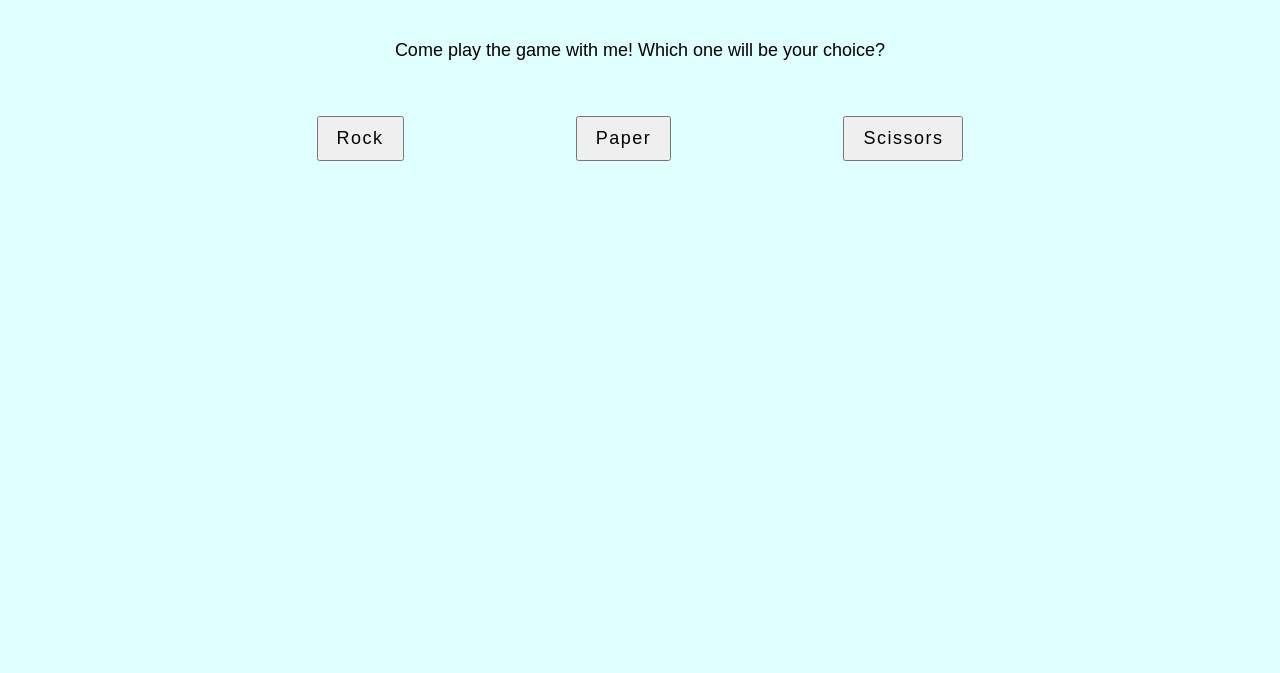
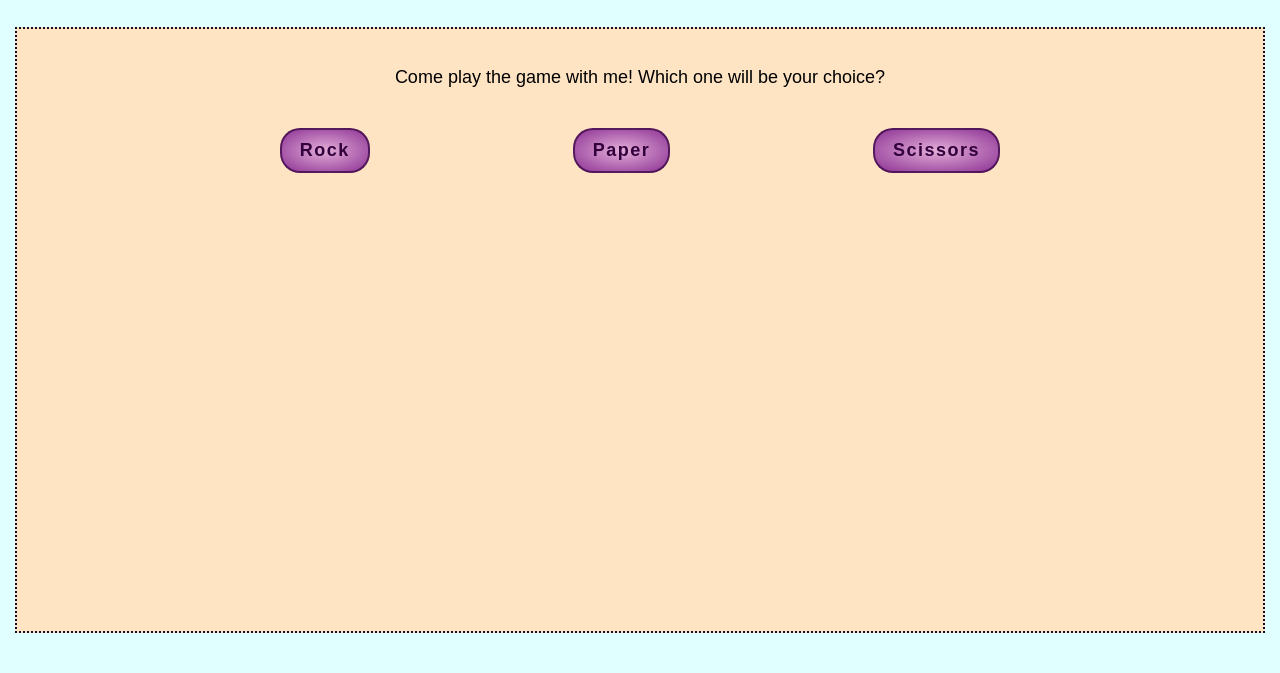
Before and after one commit to Ilaria44/rock-paper-scissors, a plain HTML site: page index.html in a window 1280 px wide. Shown: the part 127-800 px from the top of the page. Drawn offline with Linux system fonts and the light colour scheme.

Commit message:
Add styles

```diff
--- a/index.html
+++ b/index.html
@@ -8,7 +8,9 @@
 
 <body>
 <h1>Rock Paper Scissors</h1>
-<div class="introduction">Come play the game with me! Which one will be your choice?</div>
+<div class="content">
+  <p>Come play the game with me! Which one will be your choice?</p>
+
   <div class="buttons-container">
     <button id="rock">Rock</button>
     <button id="paper">Paper</button>
@@ -17,6 +19,8 @@
 
   <div class="result"></div>
 
+</div>
+
 <!-- <script src="main.js"></script> -->
 </body>
 </html>
--- a/style.css
+++ b/style.css
@@ -1,7 +1,17 @@
+* {
+  box-sizing: border-box;
+}
+
+html, body {
+  margin: 0;
+  padding: 0;
+
+}
+
 body {
-  width: 80%;
-  height: 100%;
+  height: 100vh;
   margin: 0 auto;
+  padding: 0 15px;
   display: flex;
   flex-direction: column;
   align-items: center;
@@ -9,34 +19,46 @@ body {
 }
 
 div, h1 {
-  padding: 20px 100px;
-  width: 80%;
   text-align: center;
   font-family: sans-serif;
 }
 
+h1, .content {
+  border: 2px dotted rgb(15, 15, 40);
+  padding: 20px 60px;
+  width: 100%;
+}
+
 h1 {
   margin-top: 40px;
+  margin-bottom: 30px;
   color: rgb(15, 15, 40);
   font-size: 35px;
-  border: 2px dotted rgb(15, 15, 40);
   background-color: rgb(191, 230, 255);
 }
 
-.introduction {
+.content {
+  margin-bottom: 40px;
   font-size: 18px;
+  background-color: bisque;
+  flex: 1;
+
 }
 
 .buttons-container {
-  margin-top: 15px;
-  width: 80%;
+  margin-top: 40px;
   display: flex;
-  justify-content: space-around;
+  justify-content: space-evenly;
 }
 
 button {
   padding: 10px 18px;
   font-size: 18px;
+  font-weight: bold;
   letter-spacing: 1.5px;
+  color: rgb(51, 0, 62);
+  background: radial-gradient(rgba(221, 160, 221, 0.8), rgba(112, 6, 136, 0.8));
+  border: 2px solid rgba(51, 0, 62, 0.7);
+  border-radius: 20px;
 
 }
```
Lines whose indentation alone changed are shown as unchanged.
